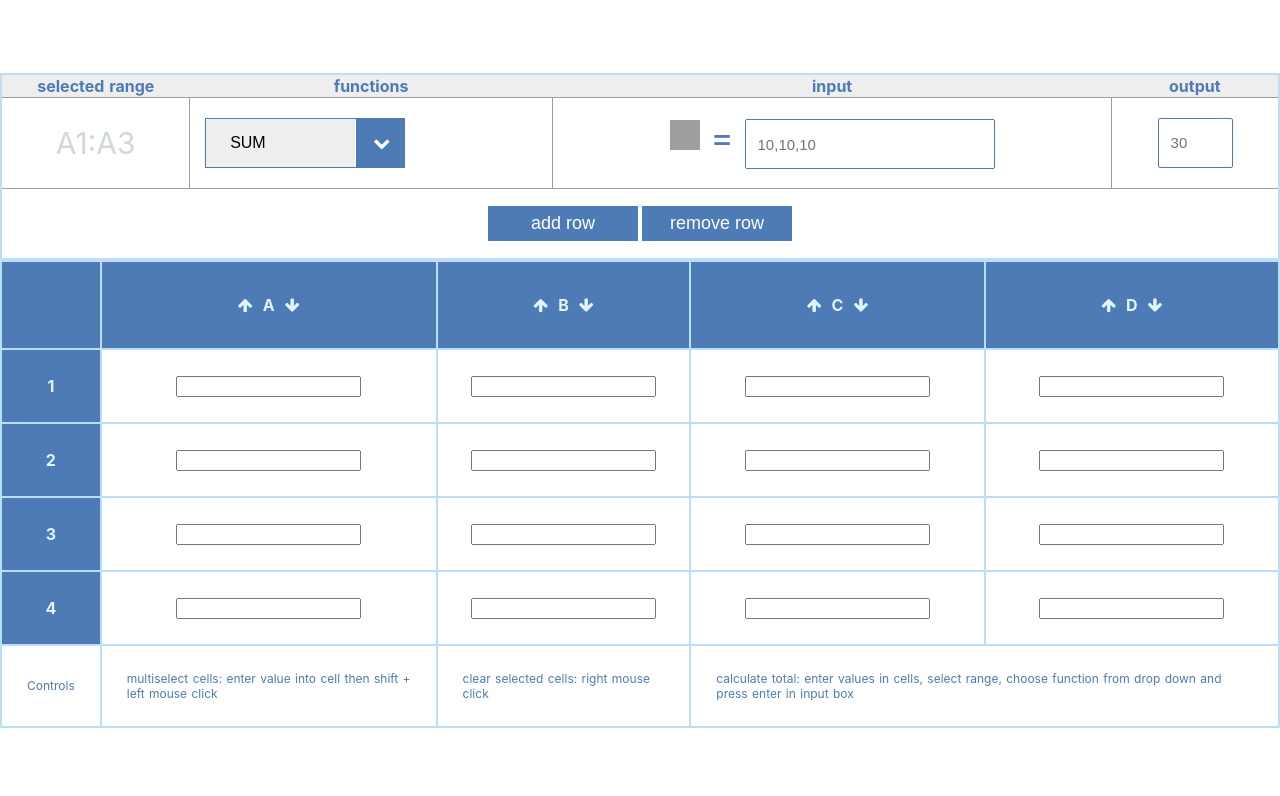
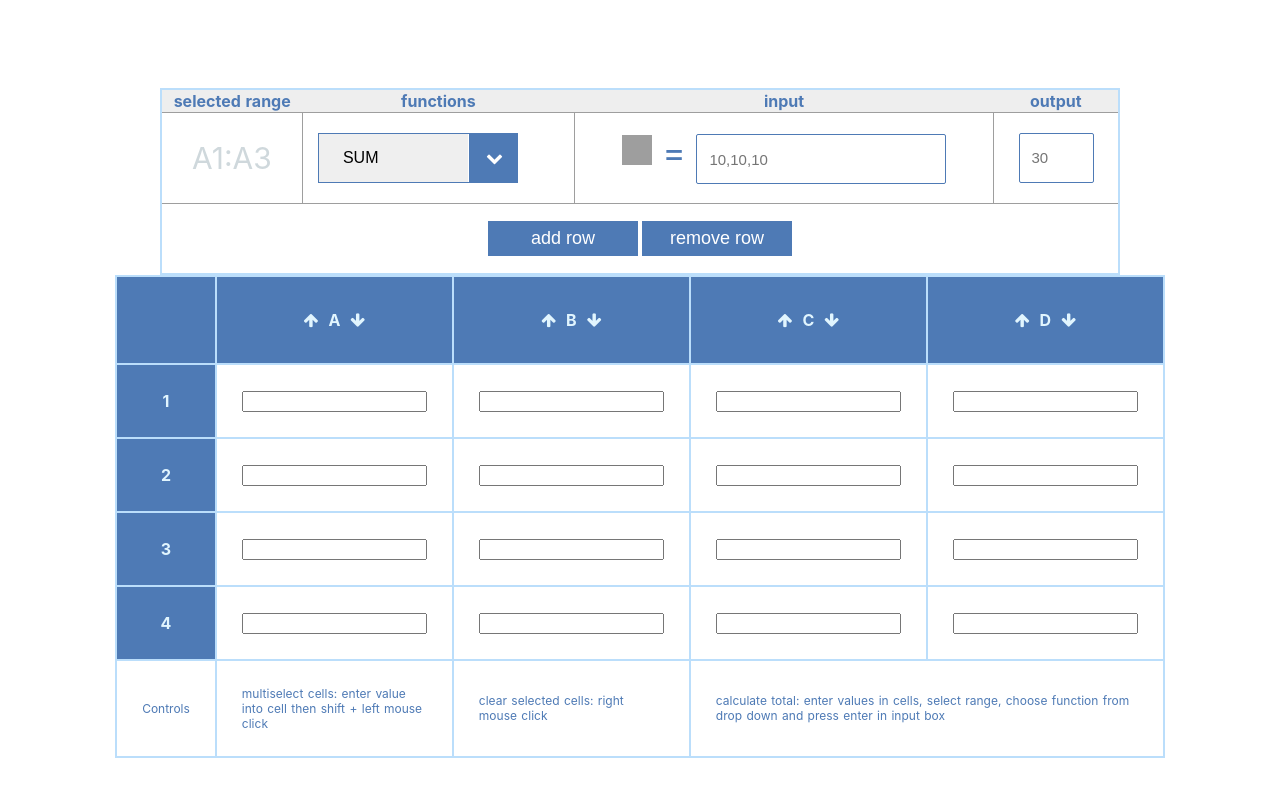
Before and after one commit to p-adams/vue-spreadsheet, a Nuxt app: page / in a window 1280 px wide. Shown: the top 796 px of the page. Built offline with nearby package versions, Linux system fonts and the light colour scheme; grey boxes are pictures that could not be loaded.

Commit message:
centered table

```diff
--- a/components/Sheet.vue
+++ b/components/Sheet.vue
@@ -1,5 +1,5 @@
 <template>
-  <div oncontextmenu="return false;">
+  <div class="table" oncontextmenu="return false;">
     <link rel="stylesheet" href="https://cdnjs.cloudflare.com/ajax/libs/font-awesome/4.7.0/css/font-awesome.min.css" />
     <toolbar
       :start="rangeStart"
@@ -183,6 +183,7 @@ export default {
           temp.push(parseInt(this.inputIds[i][j]))
         }
       }
+      // alert(`index: ${index}`)
       this.insertSortedArray(temp.sort((a, b) => b - a), index)
     },
     insertSortedArray (arr, index) {
@@ -208,8 +209,12 @@ export default {
 }
 </script>
 <style scoped>
+  .table{
+    margin-top: 45px;
+  }
   table {
-    width: 100%;
+    width: 75%;
+    margin: 0 auto;
   }
   table, th, td {
     border: 2px solid #bbdefb;
```
